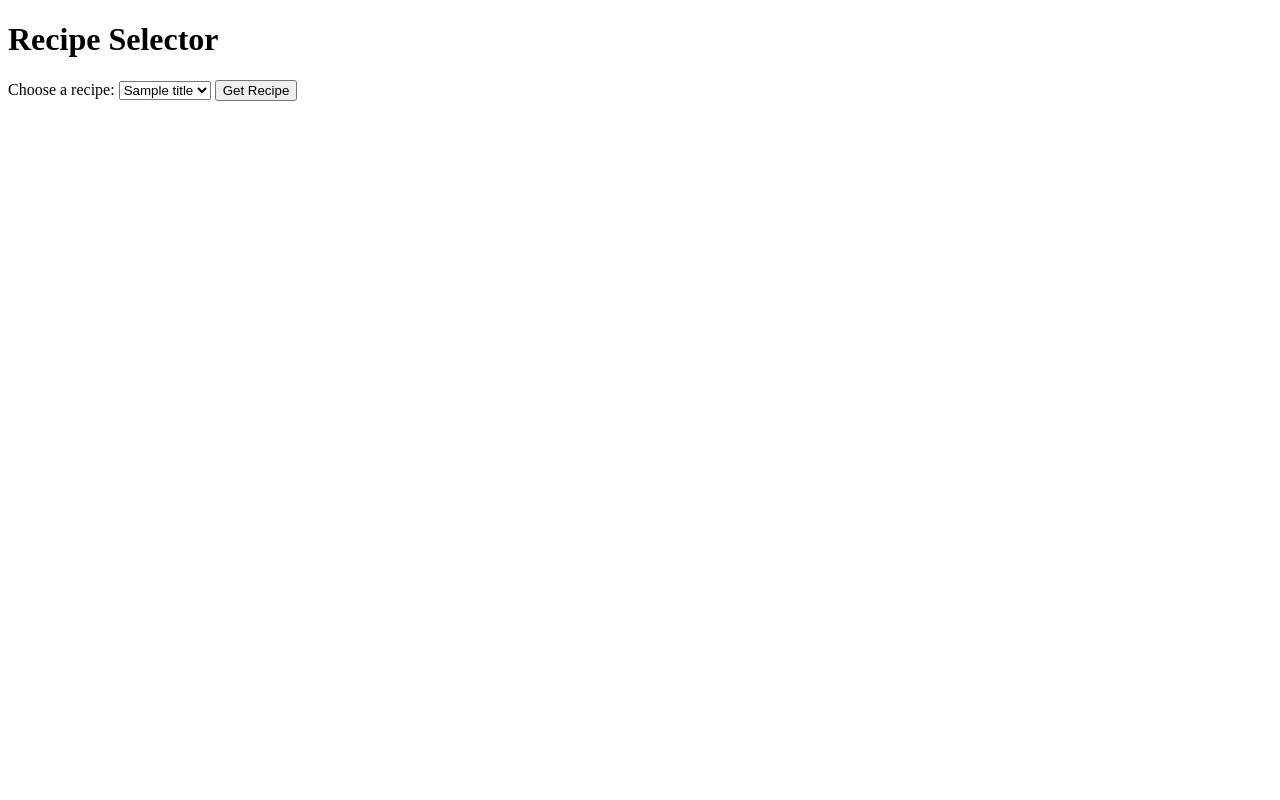
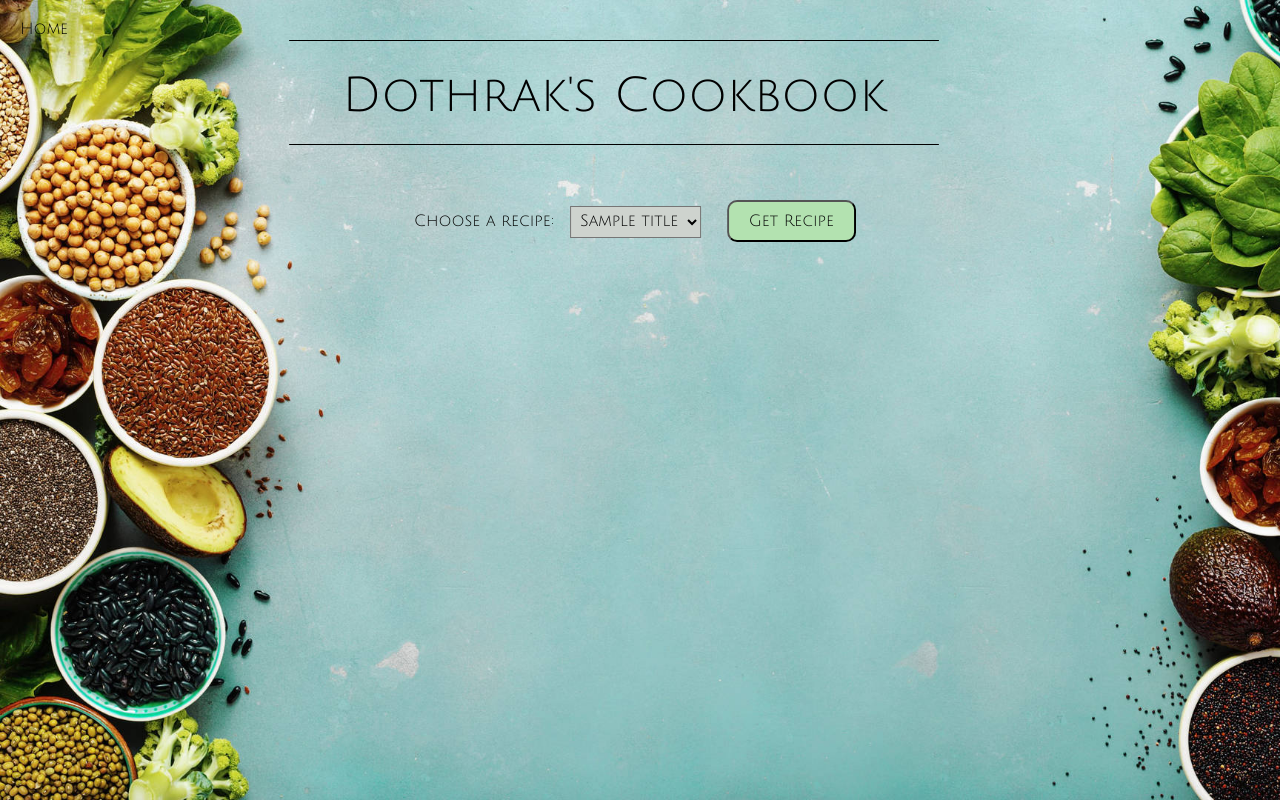
Before and after one commit to dothrak/Cookbook, a Flask app: template templates/recipes_inventory.html in a window 1280 px wide. Run offline with Flask 3, Linux system fonts and the light colour scheme; the template is opened without the code that fills it: most values are stand-ins (such as "Sample title", 1, 10 or a date in 2020).

Commit message:
First commit

```diff
--- a/static/css/home.css
+++ b/static/home.css
@@ -10,7 +10,7 @@
 
 body {
   font-family: sans-serif;
-  background-image: url("/static/images/cookbook.jpg");
+  background-image: url("/static/cookbook.jpg");
   background-size: cover;
   margin: 0;
   padding: 0;
--- /dev/null
+++ b/static/recipes_inventory.css
@@ -0,0 +1,145 @@
+@font-face {
+    font-family: 'Italianno';
+    src: url('/static/fonts/Italianno-Regular.ttf') format('truetype');
+}
+
+@font-face {
+    font-family: 'JuliusSansOne';
+    src: url("/static/fonts/JuliusSansOne-Regular.ttf") format('truetype');
+}
+header {
+    color: black;
+    padding: 10px;
+    font-family: 'JuliusSansOne', sans-serif;
+    font-size: 2em;
+    position: relative;
+    top: -30px;
+}
+
+body {
+    font-family: sans-serif;
+    background-image: url("/static/cookbook.jpg");
+    background-size: cover;
+    margin: 0;
+    padding: 0;
+    text-align: center;
+    display: flex;
+    flex-direction: column;
+    min-height: 100vh;
+}
+
+h1 {
+    font-family: 'Optima', sans-serif;
+    font-size: 2em;
+    margin: 0;
+}
+
+main {
+    width: 80%;
+    margin: auto;
+    display: flex;
+    flex-direction: column;
+    align-items: center;
+    justify-content: center;
+    position: relative;
+    top: -100px;
+    flex-grow: 1;
+    font-family: 'JuliusSansOne', sans-serif;
+    font-size: 1em;
+
+}
+
+form {
+    margin-top: 20px;
+    position: absolute;
+    top: 250px;
+    left: 50%;
+    transform: translateX(-50%);
+    display: flex;
+    align-items: center;
+    font-family: 'JuliusSansOne', sans-serif;
+    font-size: 1em;
+}
+
+label {
+    font-size: 1em;
+}
+
+select, button {
+    font-size: 1em;
+    margin: 10px;
+    font-family: 'JuliusSansOne', sans-serif;
+}
+
+select {
+    padding: 5px;
+    background-color: #CED3CE;
+}
+
+button {
+    padding: 10px 20px;
+    margin: 10px;
+    cursor: pointer;
+    background-color: #B3E2B0;
+    border-radius: 10px;
+    color: black;
+    border-radius: 10px;
+}
+
+.bar {
+    position: absolute;
+    background-color: black;
+    border-radius: 10px;
+    transform-origin: 0 0;
+}
+
+.bar1 {
+    width: 650px;
+    height: 1px;
+    top: 70px;
+    left: calc(48% - 325px);
+    transform: rotate(0deg);
+}
+
+.bar2 {
+    width: 650px;
+    height: 1px;
+    top: 174px;
+    left: calc(48% - 325px);
+    transform: rotate(0deg);
+}
+
+.dothrak-cookbook {
+    position: absolute;
+    top: 100px;
+    left: 48%;
+    transform: translateX(-50%);
+    color: black;
+    font-size: 1.5em;
+}
+
+#recipeDetails {
+    width: 80%;
+    max-width: 1000px;
+    margin: auto;
+    margin-left: auto;
+    margin-right: auto;
+    display: flex;
+    flex-direction: column;
+    align-items: center;
+    justify-content: center;
+    position: absolute;
+    top: 200px;
+    flex-grow: 1;
+    margin-top: 200px;
+    color: black;
+    text-shadow: 1px 1px 1px rgba(0, 0, 0, 0.3);
+    transform: rotate(0deg);
+    font-family: 'JuliusSansOne', sans-serif;
+    font-size: 1em;
+    text-align: center;
+}
+
+#recipeDetails h2 {
+    margin-top: 50px;
+}
--- a/templates/recipes_inventory.html
+++ b/templates/recipes_inventory.html
@@ -4,42 +4,53 @@
     <meta charset="UTF-8">
     <meta http-equiv="X-UA-Compatible" content="IE=edge">
     <meta name="viewport" content="width=device-width, initial-scale=1.0">
-    <title>Recipe Selector</title>
+    <link rel="stylesheet" href="/static/recipes_inventory.css">
+    <title>Dothrak's Cookbook</title>
 </head>
 <body>
-    <h1>Recipe Selector</h1>
-    <form action="" method="POST">
-        <label for="recipeSelect">Choose a recipe:</label>
+    <header>
+        <div class="bar bar1"></div>
+        <div class="bar bar2"></div>
+        <div class="dothrak-cookbook">Dothrak's Cookbook</div>
+    </header>
+    <a href="{{ url_for('index') }}" style="position: absolute; top: 20px; left: 20px; text-decoration: none; color: black; font-family: 'JuliusSansOne', sans-serif; font-size: 1em;">Home</a>    <main>
+        <form id="recipeForm">
+            <label for="recipeSelect">Choose a recipe:
             <select name="recipeSelect" id="recipeSelect">
                 {% for title in titles %}
                     <option value="{{ title }}">{{ title }}</option>
                 {% endfor %}
             </select>
-        <button type="submit">Get Recipe</button>
+            <button type="button" onclick="getRecipe()">Get Recipe</button>
+            </label>
         </form>
 
         <div id="recipeDetails">
             <!-- Recipe details will be displayed here -->
         </div>
-
+    </main>
     <script>
-        document.querySelector('form').addEventListener('submit', async function(event) {
-            event.preventDefault();
+        async function getRecipe() {
             const selectedTitle = document.getElementById('recipeSelect').value;
             const response = await fetch(`/get_recipe/${selectedTitle}`);
             const recipe = await response.json();
+
+            // Replace newlines in ingredients and directions with HTML line breaks
+            const ingredientsHTML = recipe.ingredients.replace(/\n/g, '<br>');
+            const directionsHTML = recipe.directions.replace(/\n/g, '<br>');
 
             // Update the recipe details
             const recipeDetailsDiv = document.getElementById('recipeDetails');
             recipeDetailsDiv.innerHTML = `
                 <h2>${recipe.title}</h2>
-                <p><strong>Ingredients:</strong><br>${recipe.ingredients}</p>
-                <p><strong>Directions:</strong><br>${recipe.directions}</p>
+                <p><strong>Ingredients:</strong><br>${ingredientsHTML}</p>
+                <p><strong>Directions:</strong><br>${directionsHTML}</p>
                 <p><strong>Tags:</strong><br>${recipe.tags}</p>
                 <p><strong>Source:</strong> ${recipe.source}</p>
                 <p><strong>URL:</strong> ${recipe.url}</p>
             `;
-        });
+        }
     </script>
+
 </body>
 </html>
```
Also changed, not shown: static/cookbook.jpg (renamed from static/images/cookbook.jpg). Lines whose indentation alone changed are shown as unchanged.
